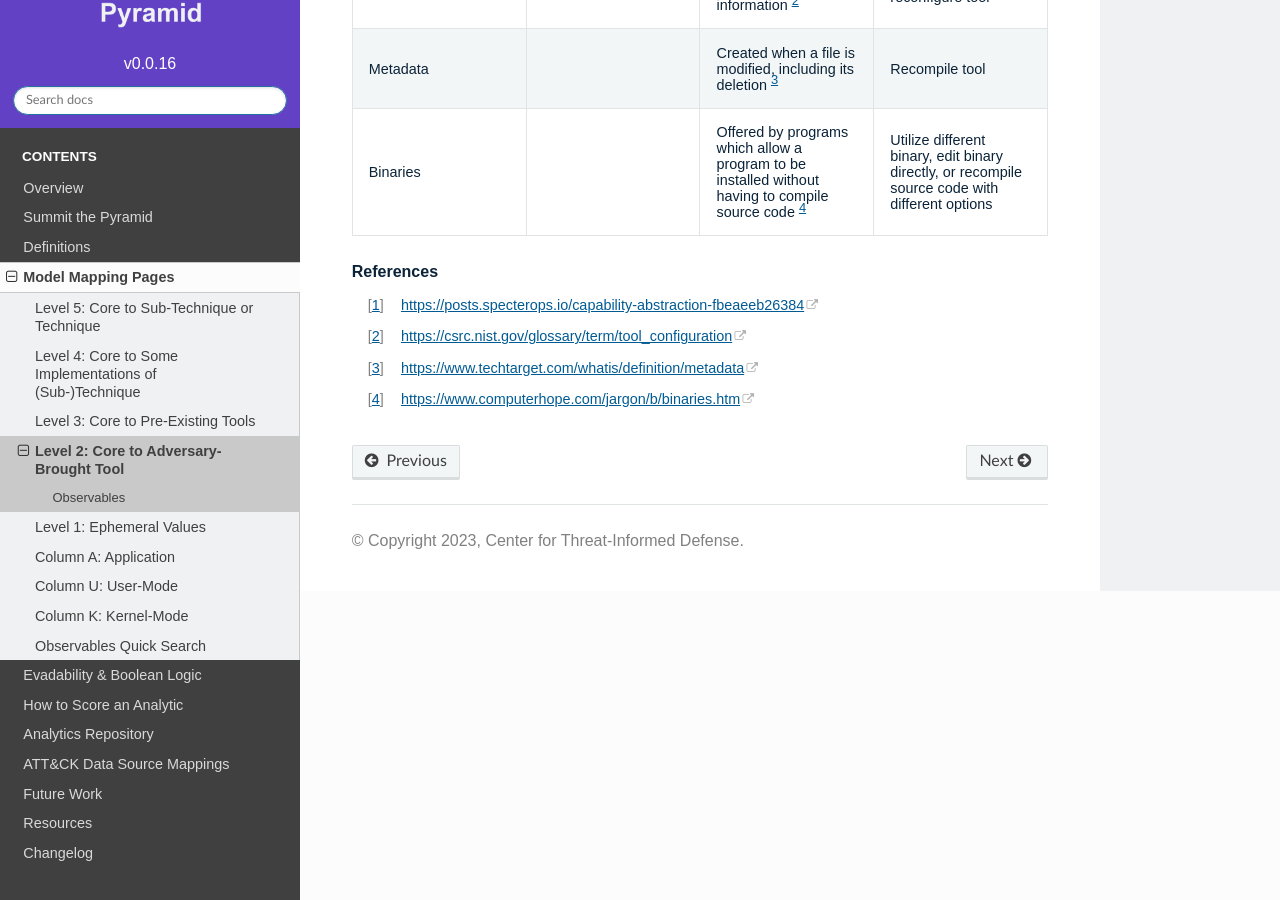
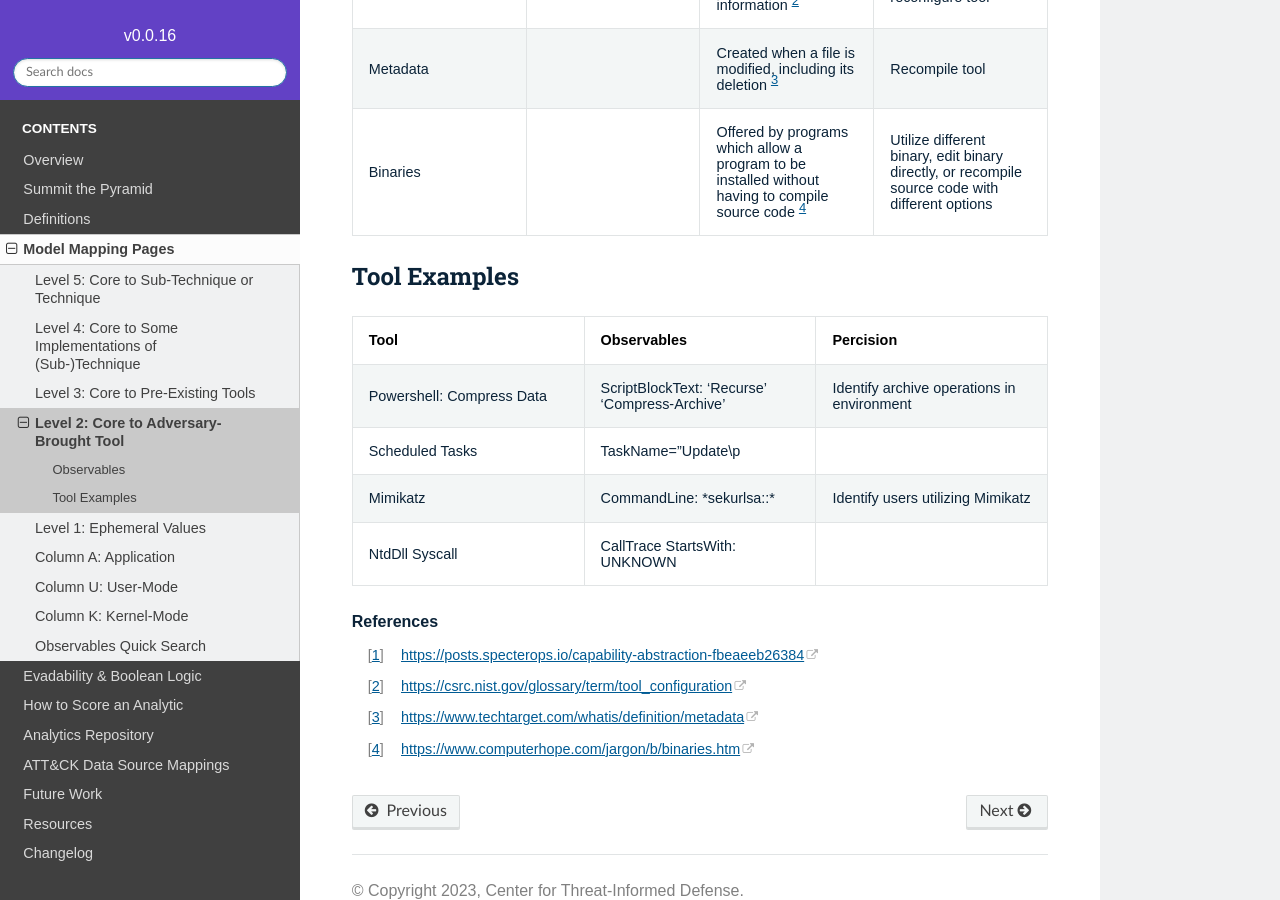
Before and after one commit to center-for-threat-informed-defense/summiting-the-pyramid, a Sphinx documentation site: the page built from docs/levels/adversary_tool.rst, in a window 1280 px wide and 900 px high, scrolled down 1145 px. Built offline with Sphinx 7.4.7 and the Read the Docs theme 2.0.0, drawn with Linux system fonts in a browser that asks for light colours.

Commit message:
Initial attempt

```diff
--- a/docs/levels/adversary_tool.rst
+++ b/docs/levels/adversary_tool.rst
@@ -49,6 +49,23 @@ Observables
 |                               |                                   | [#f4]_                           | different options              |
 +-------------------------------+-----------------------------------+----------------------------------+--------------------------------+
 
+Tool Examples
+^^^^^^^^^^^^^
++-------------------------------+-----------------------------------+----------------------------------+
+| Tool                          | Observables                       | Percision                        |
++===============================+===================================+==================================+
+| Powershell: Compress Data     | ScriptBlockText: 'Recurse'        | Identify archive operations in   |
+|                               | 'Compress-Archive'                | environment                      |
++-------------------------------+-----------------------------------+----------------------------------+
+| Scheduled Tasks               | TaskName="Update\\p               |                                  |
+|                               |                                   |                                  |
++-------------------------------+-----------------------------------+----------------------------------+
+| Mimikatz                      | CommandLine: \*sekurlsa::\*       | Identify users utilizing         |
+|                               |                                   | Mimikatz                         |
++-------------------------------+-----------------------------------+----------------------------------+
+| NtdDll Syscall                | CallTrace StartsWith: UNKNOWN     |                                  |
++-------------------------------+-----------------------------------+----------------------------------+
+
 .. rubric:: References
 
 .. [#f1] https://posts.specterops.io/capability-abstraction-fbeaeeb26384
```
Also changed, not shown: docs/levels/preexisting_tool.rst (+13 -0 lines).
